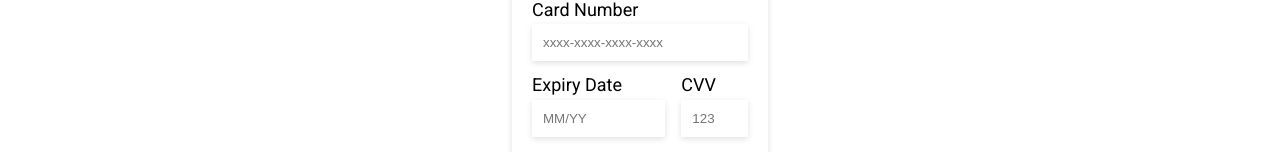
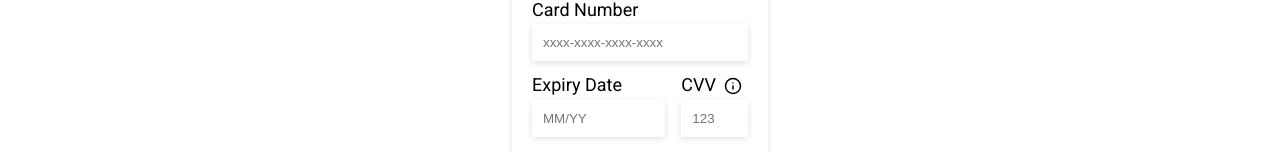
Before and after one commit to oeprxc/lume-jewels, a React (Vite) app: page /checkout in a window 1280 px wide. Shown: the part 318-470 px from the top of the page. Built offline with nearby package versions, Linux system fonts and the light colour scheme.

Commit message:
Add CVV tooltip with hover state.

```diff
--- a/src/Pages/Checkout.css
+++ b/src/Pages/Checkout.css
@@ -98,3 +98,58 @@ input {
   border-radius: 0.3rem;
   color: #856404;
 }
+
+.cvvLabelRow {
+  display: flex;
+  align-items: center;
+  gap: 0.8rem;
+}
+
+.tooltipWrapper {
+  position: relative;
+  display: flex;
+}
+
+.infoIcon {
+  width: 1.8rem;
+  height: 1.8rem;
+  cursor: pointer;
+}
+
+.tooltipWrapper .tooltip {
+  position: absolute;
+  bottom: 130%;
+  left: auto;
+  transform: none;
+  width: 20rem;
+  padding: 1rem 1.2rem;
+  background-color: white;
+  border-radius: 0.6rem;
+  box-shadow: 0 2px 10px rgba(0, 0, 0, 0.2);
+  font-size: 1.3rem;
+  text-align: left;
+  opacity: 0;
+  pointer-events: none;
+  transition:
+    opacity 0.2s ease,
+    visibility 0.2s ease;
+  visibility: hidden;
+  z-index: 10;
+}
+
+.tooltipWrapper .tooltip p {
+  margin: 0.4rem 0 0;
+  font-size: 1.3rem;
+  line-height: 1.4;
+}
+
+.tooltipWrapper .tooltip.showTooltip {
+  opacity: 1;
+  visibility: visible;
+}
+
+.tooltipWrapper .tooltip,
+.tooltipWrapper .tooltip p {
+  display: block;
+  text-align: left;
+}
--- a/src/Pages/Checkout.jsx
+++ b/src/Pages/Checkout.jsx
@@ -1,6 +1,7 @@
 import "./Checkout.css"
 import { useState } from "react"
 import { useNavigate } from "react-router-dom"
+import { Info } from "lucide-react"
 
 const Checkout = () => {
 
@@ -8,6 +9,8 @@ const Checkout = () => {
     const [expiryDate, setExpiryDate] = useState("")
     const [cvv, setCvv] = useState("")
     const [errorMessage, setErrorMessage] = useState("")
+
+    const [showTooltip, setShowTooltip] = useState(false)
 
     const navigate = useNavigate()
 
@@ -51,7 +54,20 @@ const Checkout = () => {
                                 </div>
 
                                 <div className="cvvGroup">
-                                    <label htmlFor="cvv">CVV</label>
+                                    <div className="cvvLabelRow">
+                                        <label htmlFor="cvv">CVV</label>
+
+                                        <div className="tooltipWrapper" onMouseEnter={() => setShowTooltip(true)}
+                                            onMouseLeave={() => setShowTooltip(false)}>
+
+                                            <Info className="infoIcon" />
+                                            <div className={showTooltip ? "tooltip showTooltip" : "tooltip"}>
+                                                <b>What's a CVV?</b>
+                                                <p>The 3-digit security code on the back of your card.</p>
+                                            </div>
+                                        </div>
+                                    </div>
+
                                     <input type="text" name="cvv" id="cvv" placeholder="123" value={cvv} onChange={event => setCvv(event.target.value)} />
                                 </div>
                             </div>
```
